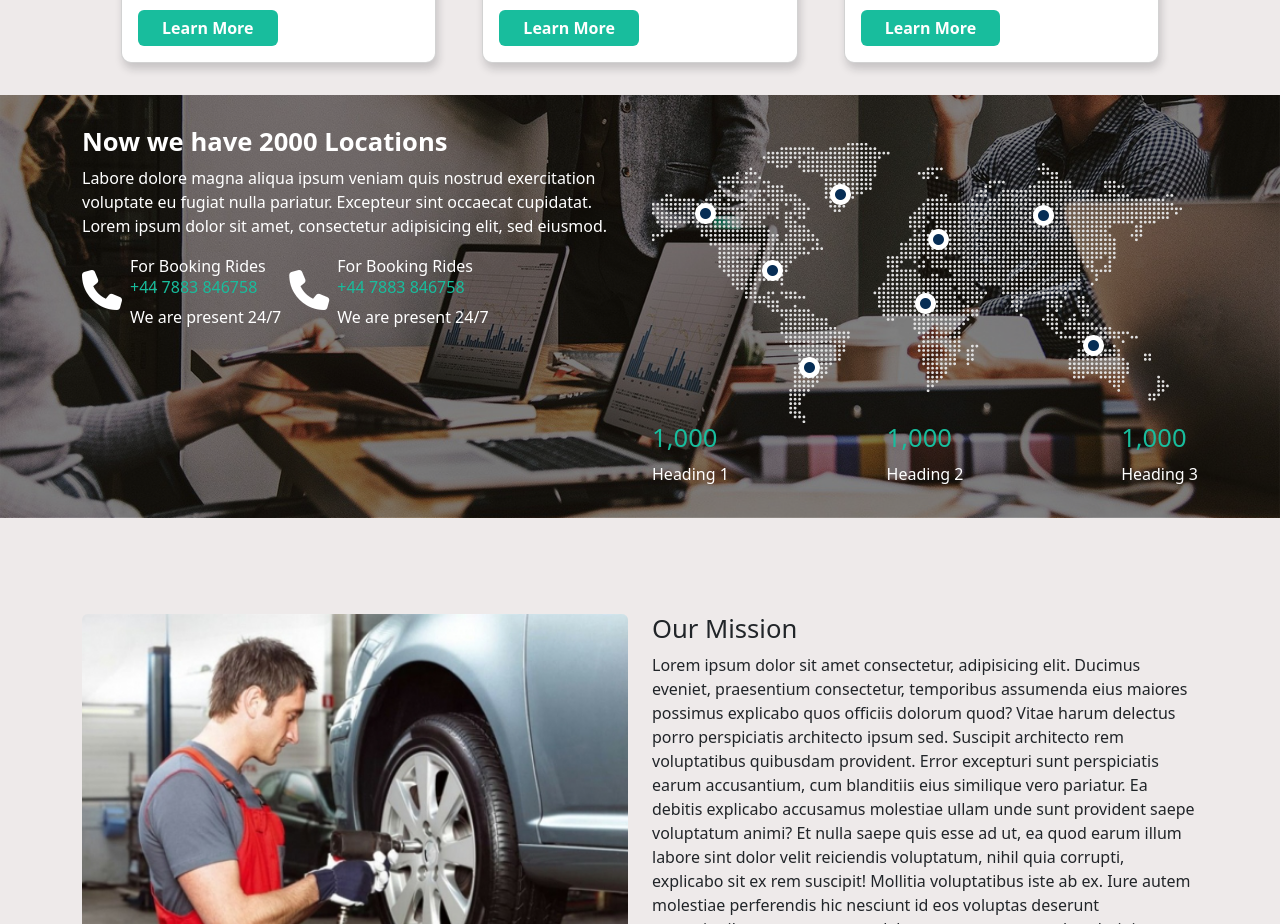
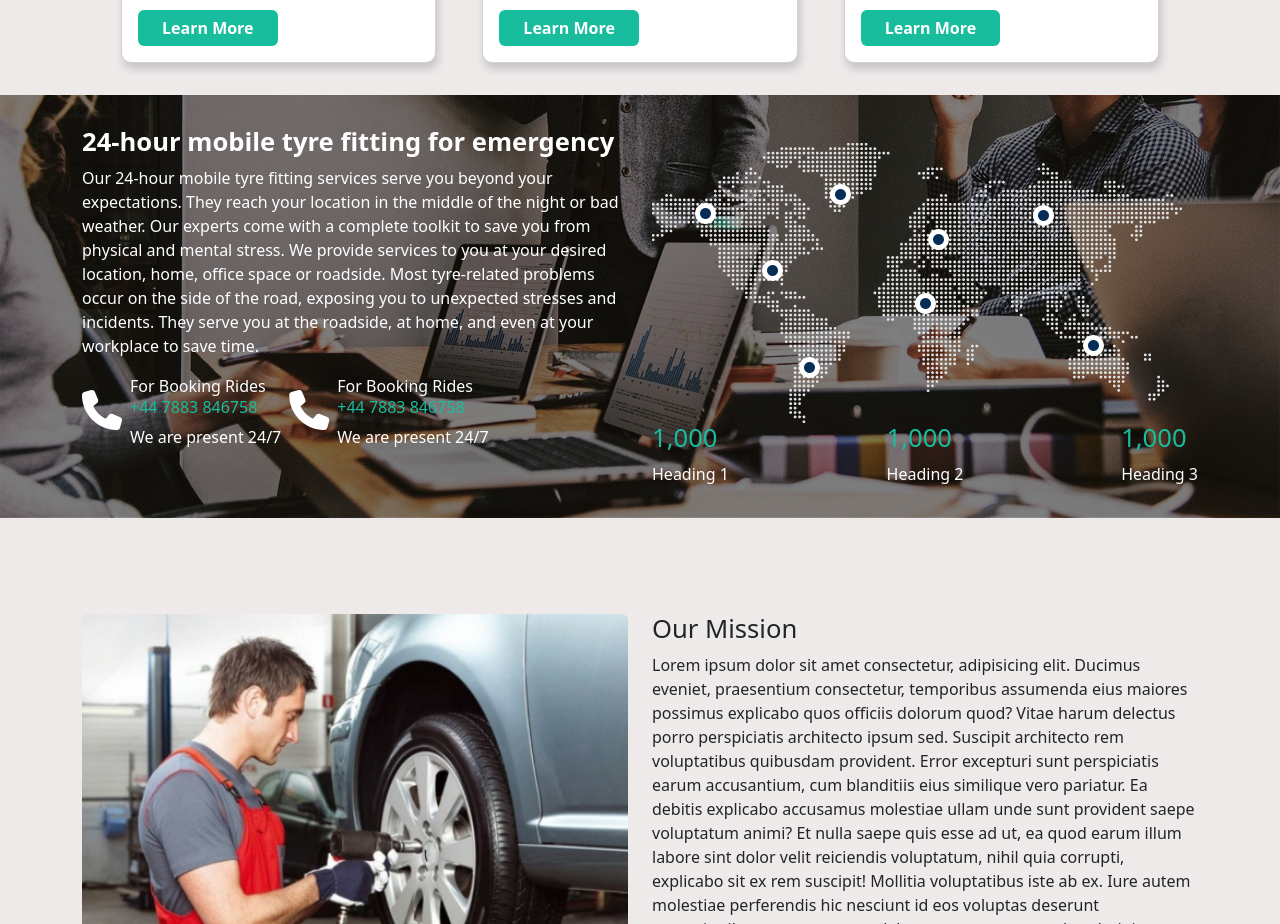
Before and after one commit to Mehwishmushtaq/MrTyreFitter, a React (Vite) app: page / in a window 1280 px wide. Shown: the part 2320-3244 px from the top of the page. Built offline with nearby package versions, Linux system fonts and the light colour scheme.

Commit message:
Update Banner.jsx

```diff
--- a/src/components/Banner.jsx
+++ b/src/components/Banner.jsx
@@ -9,9 +9,9 @@ const Banner = () => {
         <div className="row">
           {/* 1 */}
           <div className="col-lg-6">
-            <h2 className="text-white"><b>Now we have <span className="text-red">2000</span> Locations</b></h2>
+            <h2 className="text-white"><b>24-hour mobile tyre fitting for emergency</b></h2>
             <div>
-              <p className="text-white">Labore dolore magna aliqua ipsum veniam quis nostrud exercitation voluptate eu fugiat nulla pariatur. Excepteur sint occaecat cupidatat. Lorem ipsum dolor sit amet, consectetur adipisicing elit, sed eiusmod.</p>
+              <p className="text-white">Our 24-hour mobile tyre fitting services serve you beyond your expectations. They reach your location in the middle of the night or bad weather. Our experts come with a complete toolkit to save you from physical and mental stress. We provide services to you at your desired location, home, office space or roadside. Most tyre-related problems occur on the side of the road, exposing you to unexpected stresses and incidents. They serve you at the roadside, at home, and even at your workplace to save time.</p>
             </div>
             {/* Banner Icons Box */}
             <div className="pc-bi-box">
```
